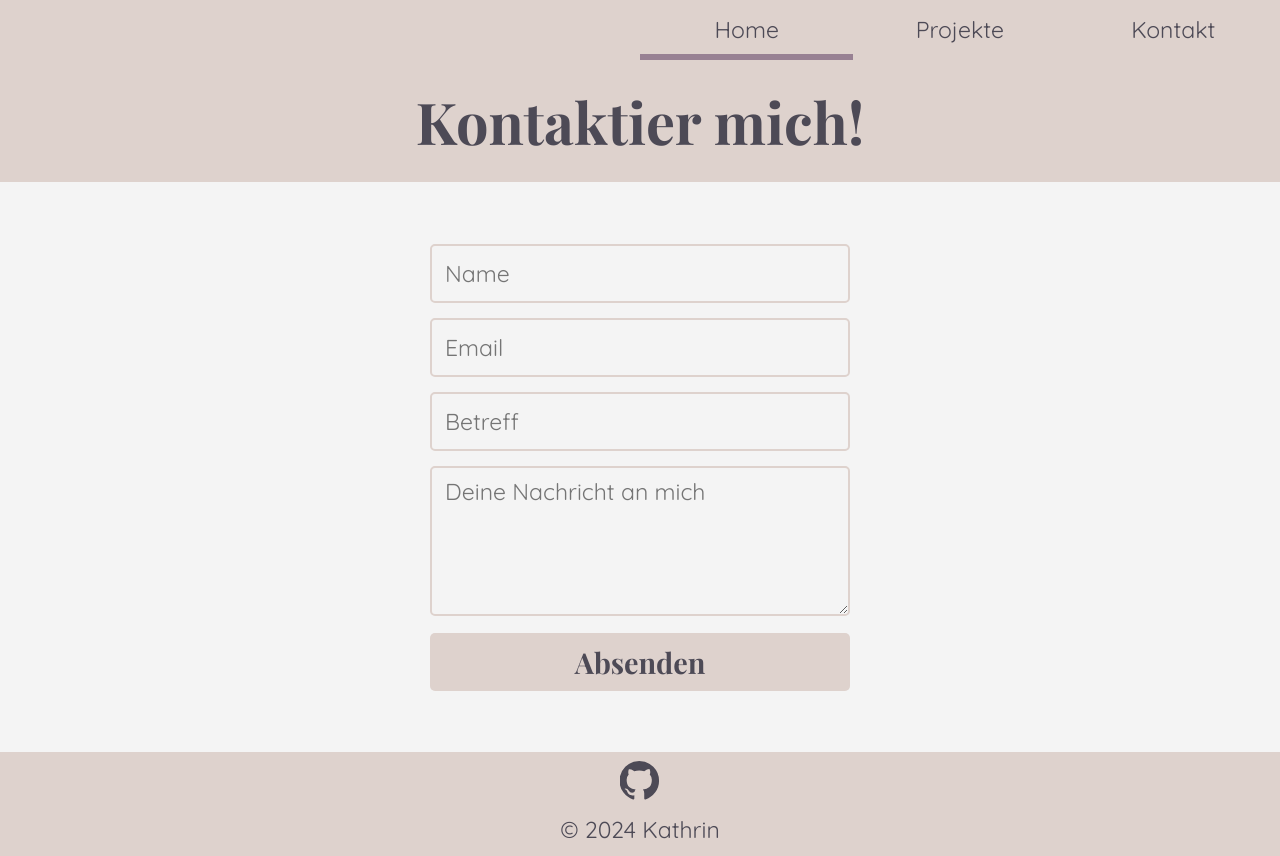
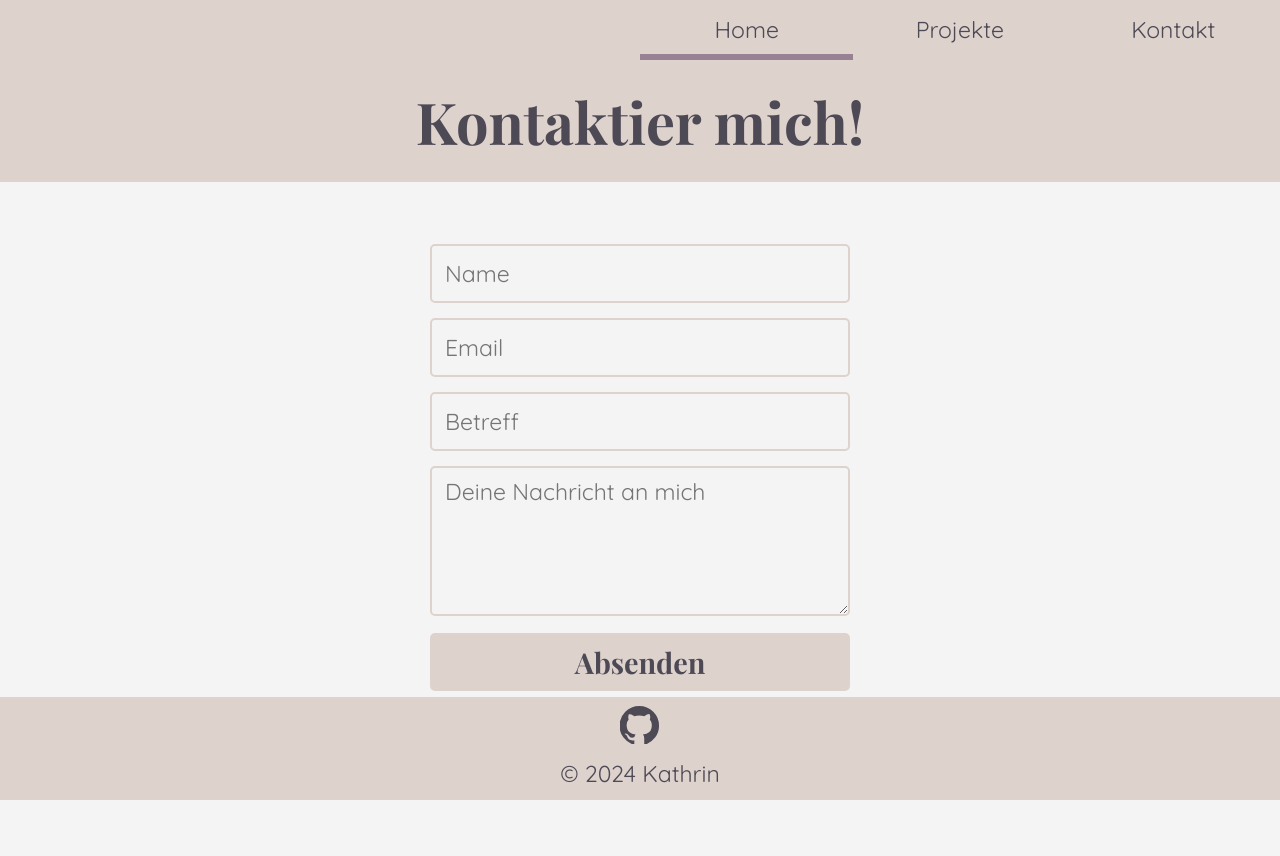
Before and after one commit to kathrinple/PortfolioWebsite, a plain HTML site: page contact.html in a window 1280 px wide. After the commit the page ends 800 px from the top, so only its background shows below. Drawn offline with nearby package versions, Linux system fonts and the light colour scheme; a web font is replaced by a local one.

Commit message:
fixed footer on index and contact page

```diff
--- a/resources/css/contact.css
+++ b/resources/css/contact.css
@@ -8,6 +8,12 @@ main {
   padding: 0.5em;
   display: flex;
   background-color: var(--bg-body);
+}
+
+footer {
+  position: fixed;
+  bottom: 0;
+  width: 100%;
 }
 
 /* * Title Projects */
--- a/resources/css/index.css
+++ b/resources/css/index.css
@@ -12,6 +12,12 @@ main {
   place-items: center;
   grid-template-columns: 50% 50%;
   padding: 0 0.5em 0 0.5em;
+}
+
+footer {
+  position: fixed;
+  bottom: 0;
+  width: 100%;
 }
 
 .main-image-left img {
--- a/resources/css/styles.css
+++ b/resources/css/styles.css
@@ -41,6 +41,8 @@ footer {
   color: var(--font-color-dark);
   width: 100%;
 }
+
+
 
 /* Navbar */
 nav {
```
